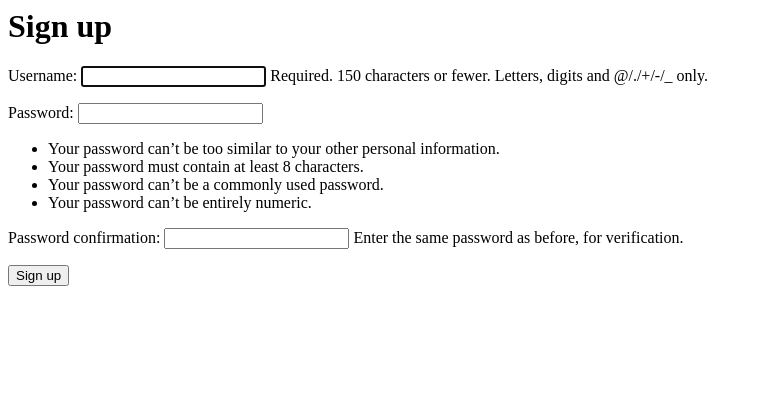
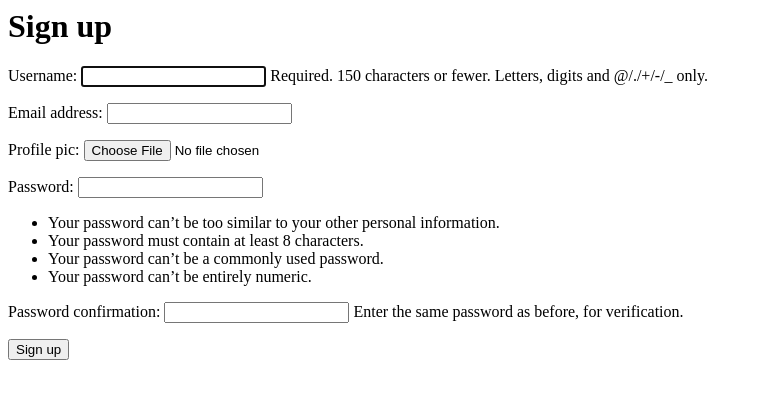
Before and after one commit to QianqianShan/Django_Full_Stack_Web_Development, a Django app: page /auth/signup/ in a window 1280 px wide. Shown: the top 399 px of the page, without its empty margins (0-759 px from the left). Run offline with Django 3.2, Linux system fonts and the light colour scheme.

Commit message:
Custom user model

```diff
--- a/Demo/settings.py
+++ b/Demo/settings.py
@@ -132,3 +132,8 @@ STATICFILES_DIRS = [
 
 # redict to a page when log in successfully
 LOGIN_REDIRECT_URL = 'home'
+
+LOGOUT_REDIRECT_URL = 'login'
+
+# customized user model: appname + modelname
+AUTH_USER_MODEL = 'FunApp.FunAppUser'
--- a/FunApp/admin.py
+++ b/FunApp/admin.py
@@ -1,4 +1,6 @@
 from django.contrib import admin
-from FunApp.models import Post
+from FunApp.models import Post, FunAppUser
+
 # Register your models here.
 admin.site.register(Post)
+admin.site.register(FunAppUser)
--- /dev/null
+++ b/FunApp/forms.py
@@ -0,0 +1,7 @@
+from django.contrib.auth.forms import UserCreationForm
+from FunApp.models import FunAppUser
+
+class CustomUserCreationForm(UserCreationForm):
+    class Meta(UserCreationForm.Meta):
+        model = FunAppUser
+        fields = ('username', 'email', 'profile_pic',)
--- a/FunApp/models.py
+++ b/FunApp/models.py
@@ -1,6 +1,9 @@
 from django.db import models
 from imagekit.models import ProcessedImageField
 from django.urls import reverse
+
+# create customzied user model
+from django.contrib.auth.models import AbstractUser
 
 # Create your models here.
 # create a post class inherited from models.Model
@@ -25,3 +28,13 @@ class Post(models.Model):
         # self.id: primary key of the currently created model
         # reverse url from its name
         return reverse('post_detail', args = [str(self.id)])
+
+class FunAppUser(AbstractUser):
+    # customized profile picture
+    profile_pic = ProcessedImageField(
+                upload_to = 'static/images/profiles',
+                format = 'JPEG',
+                options = {'quality':200},
+                blank = True,
+                null = True,
+                )
--- a/FunApp/views.py
+++ b/FunApp/views.py
@@ -5,7 +5,7 @@ from django.views.generic.edit import CreateView, UpdateView, DeleteView
 from django.urls import reverse_lazy
 
 from django.contrib.auth.forms import UserCreationForm
-
+from .forms import CustomUserCreationForm
 from django.contrib.auth.mixins import LoginRequiredMixin
 # import Post
 from .models import Post
@@ -57,6 +57,7 @@ class PostDeleteView(DeleteView):
 class SignupView(CreateView):
     # can have prevknown fields
     # predefined form class
-    form_class = UserCreationForm
+    # form_class = UserCreationForm # default built-in user creation form
+    form_class = CustomUserCreationForm
     template_name = 'signup.html'
     success_url = reverse_lazy('login')
--- a/templates/signup.html
+++ b/templates/signup.html
@@ -1,6 +1,6 @@
 <h1>Sign up</h1>
 <!-- method can be post / get /put ... -->
-<form class="" action="" method="post">
+<form class="" action="" method="post" enctype="multipart/form-data">
   <!-- security check with Django -->
   {% csrf_token %}
   <!-- as_paragraph, form is an attribute from CreateView  -->
```
Also changed, not shown: FunApp/migrations/0001_initial.py, db.sqlite3, static/images/posts/cat-dog_JTYsG7w.jpg (added), static/images/posts/cutecat_uYJscJX.jpg (added), static/images/posts/flower_EEphQpk.jpg (added).
